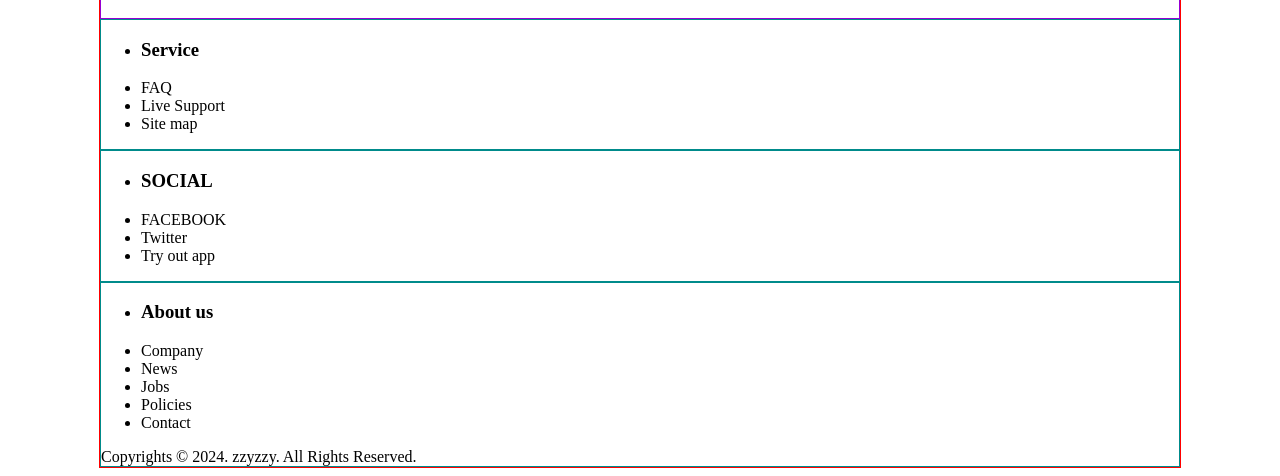
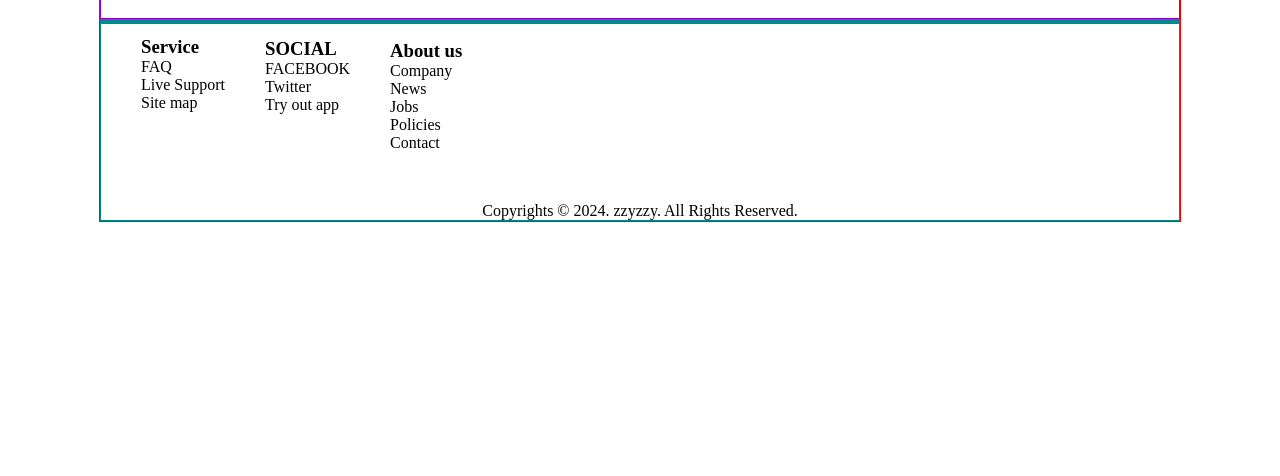
Before and after one commit to hchae31/frontends, a FastAPI app: page /html/project1 in a window 1280 px wide. Shown: the part 2350-2826 px from the top of the page. After the commit the page ends 2572 px from the top, so only its background shows below. Run offline with FastAPI, Linux system fonts and the light colour scheme.

Commit message:
프로젝트 실습 - ul, copyright 배치

```diff
--- a/views/templates/html/10project1.html
+++ b/views/templates/html/10project1.html
@@ -44,6 +44,9 @@
 
         /*footer*/
         footer { border: 1px solid darkcyan; }
+        footer ul { float: left; list-style: none; margin-bottom: 50px }
+        footer ul h3 { margin: 0 }
+        footer .copy { text-align: center }
     </style>
 </head>
 <body>
@@ -147,7 +150,7 @@
                 <li>Contact</li>
             </ul>
         </div>
-        <div>Copyrights &copy; 2024. zzyzzy. All Rights Reserved.</div>
+        <div class="clear copy">Copyrights &copy; 2024. zzyzzy. All Rights Reserved.</div>
     </footer>
     </div>
 </body>
```
